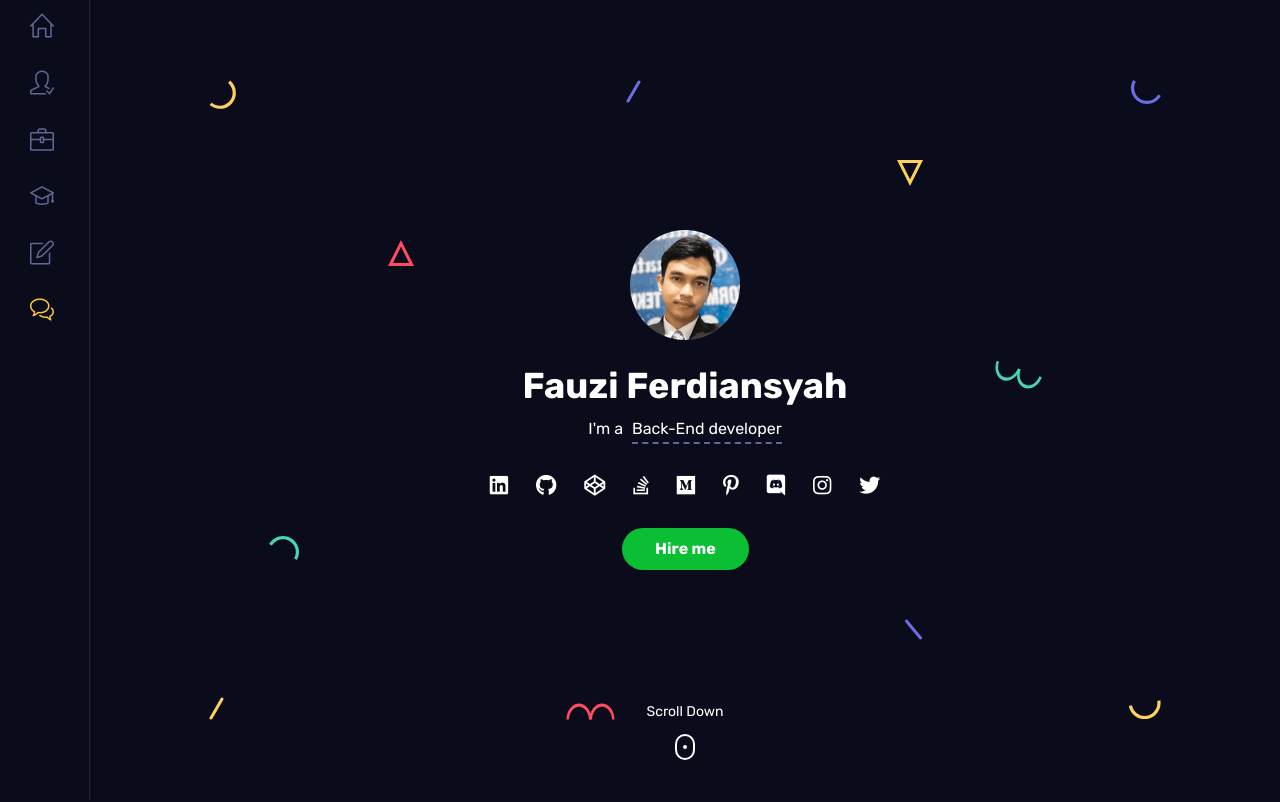
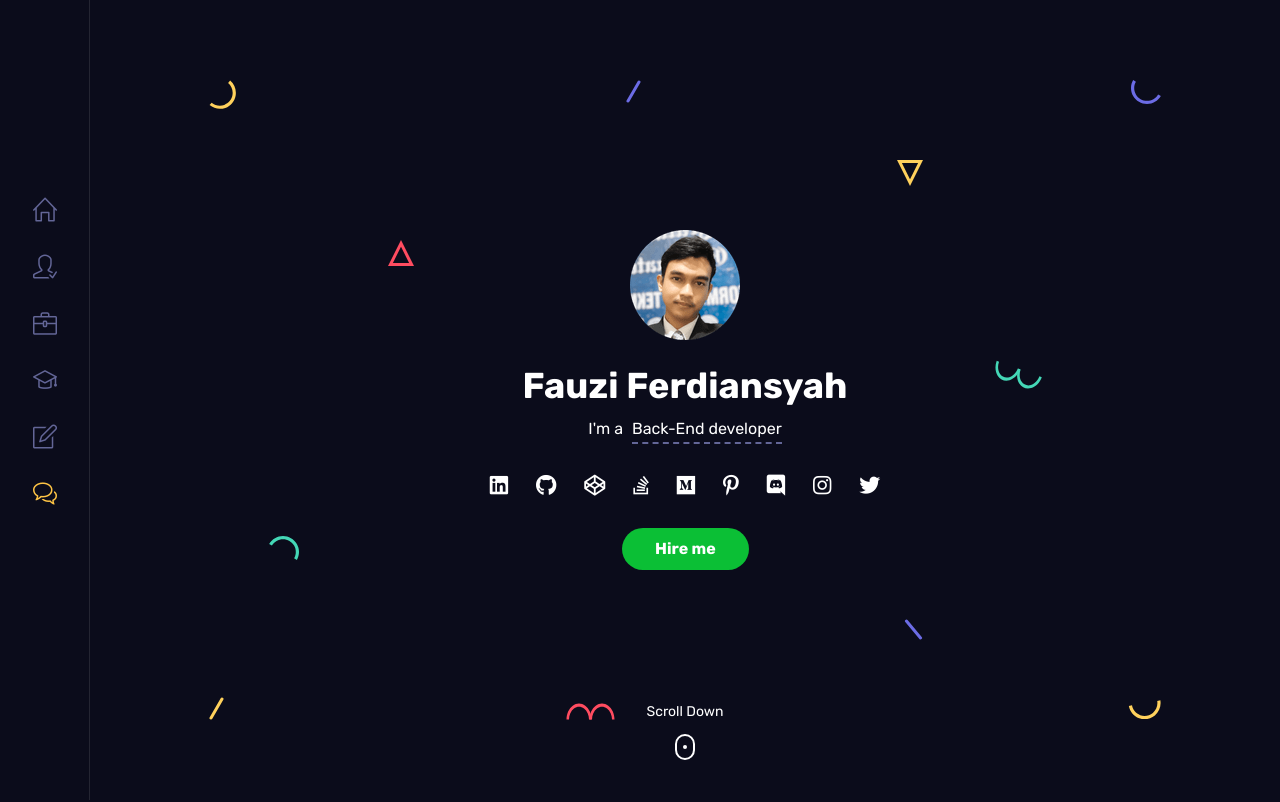
Before and after one commit to FauziFerdiansyah/fauziferdiansyah.github.io, a plain HTML site: page index.html in a window 1280 px wide. Shown: the top 802 px of the page. Drawn offline with Linux system fonts and the light colour scheme; no server answers.

Commit message:
update css

```diff
--- a/css/style.css
+++ b/css/style.css
@@ -529,7 +529,7 @@ header.desktop-header-2 {
   color: #FFF;
   border-right: solid 1px rgba(255, 255, 255, 0.1);
   background: var(--dark);
-  padding: 0px 30px;
+  padding: 0px 33px;
   position: fixed;
   left: 0;
   overflow-y: auto;
@@ -549,6 +549,10 @@ header.desktop-header-2 {
   transition: all 0.3s ease-in-out;
   /* === Vertical Menu === */
 }
+header.desktop-header-2 nav {
+  position: relative;
+  top: calc(100% - 77%);
+}
 header.desktop-header-2.open {
   -webkit-transform: translateX(0);
   -moz-transform: translateX(0);
```
